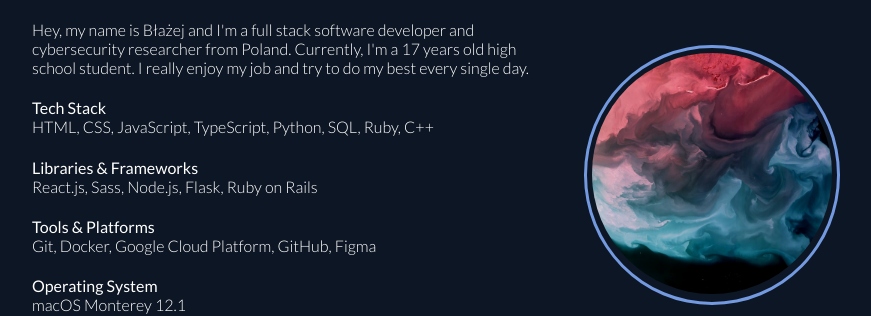
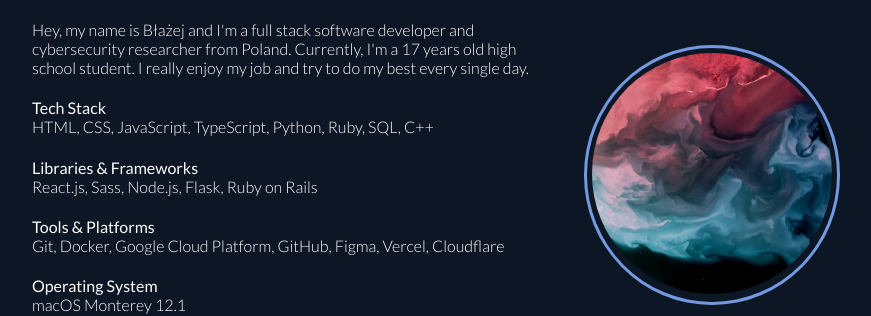
Before and after one commit to wblazej/wblz.xyz, a React (Create React App) app: page / in a window 1280 px wide. Shown: the part 931-1247 px from the top of the page, without its empty margins (208-1079 px from the left). Built offline with nearby package versions, Linux system fonts and the light colour scheme.

Commit message:
about section update

```diff
--- a/src/elements/About/About.tsx
+++ b/src/elements/About/About.tsx
@@ -10,13 +10,13 @@ const About = () => {
                 <p>Hey, my name is Błażej and I'm a full stack software developer and cybersecurity researcher from Poland. Currently, I'm a 17 years old high school student. I really enjoy my job and try to do my best every single day.</p>
 
                 <h4>Tech Stack</h4>
-                <p>HTML, CSS, JavaScript, TypeScript, Python, SQL, Ruby, C++</p>
+                <p>HTML, CSS, JavaScript, TypeScript, Python, Ruby, SQL, C++</p>
 
                 <h4>Libraries & Frameworks</h4>
                 <p>React.js, Sass, Node.js, Flask, Ruby on Rails</p>
 
                 <h4>Tools & Platforms</h4>
-                <p>Git, Docker, Google Cloud Platform, GitHub, Figma</p>
+                <p>Git, Docker, Google Cloud Platform, GitHub, Figma, Vercel, Cloudflare</p>
 
                 <h4>Operating System</h4>
                 <p>macOS Monterey 12.1</p>
```
